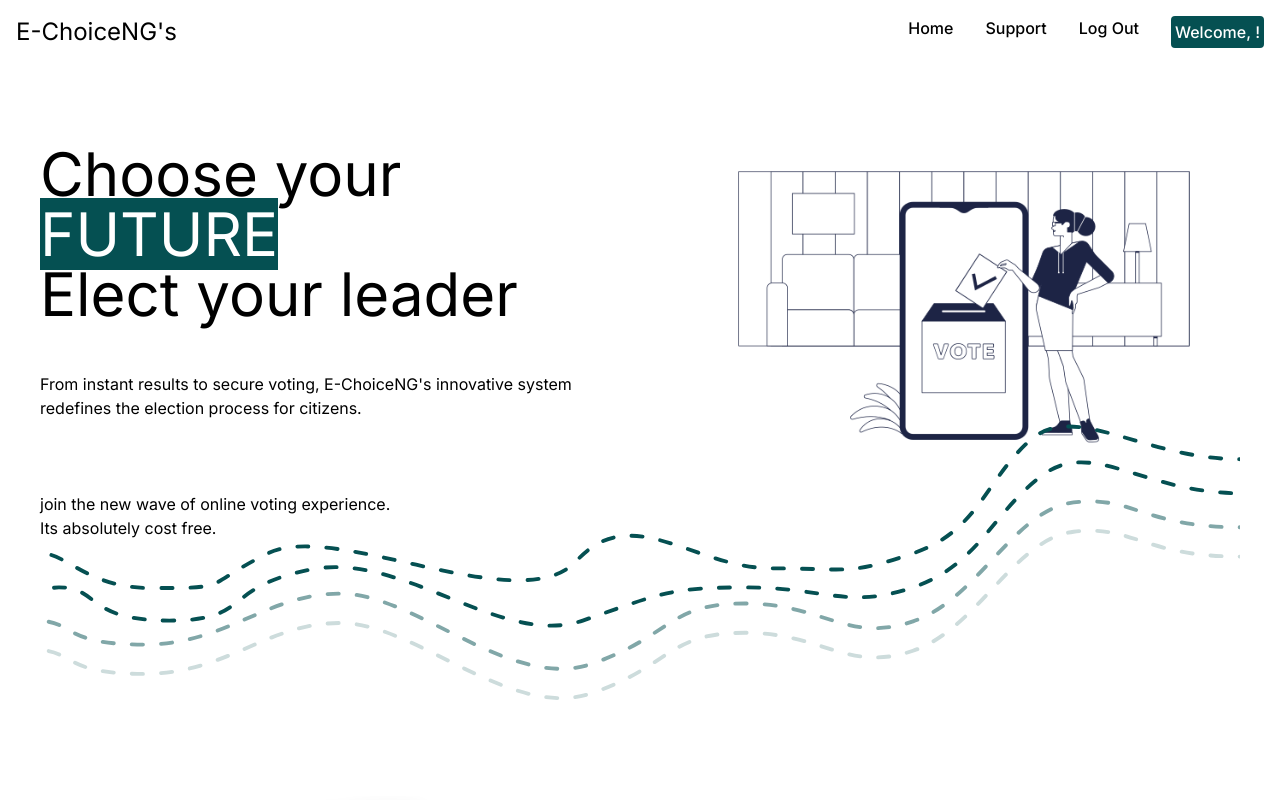
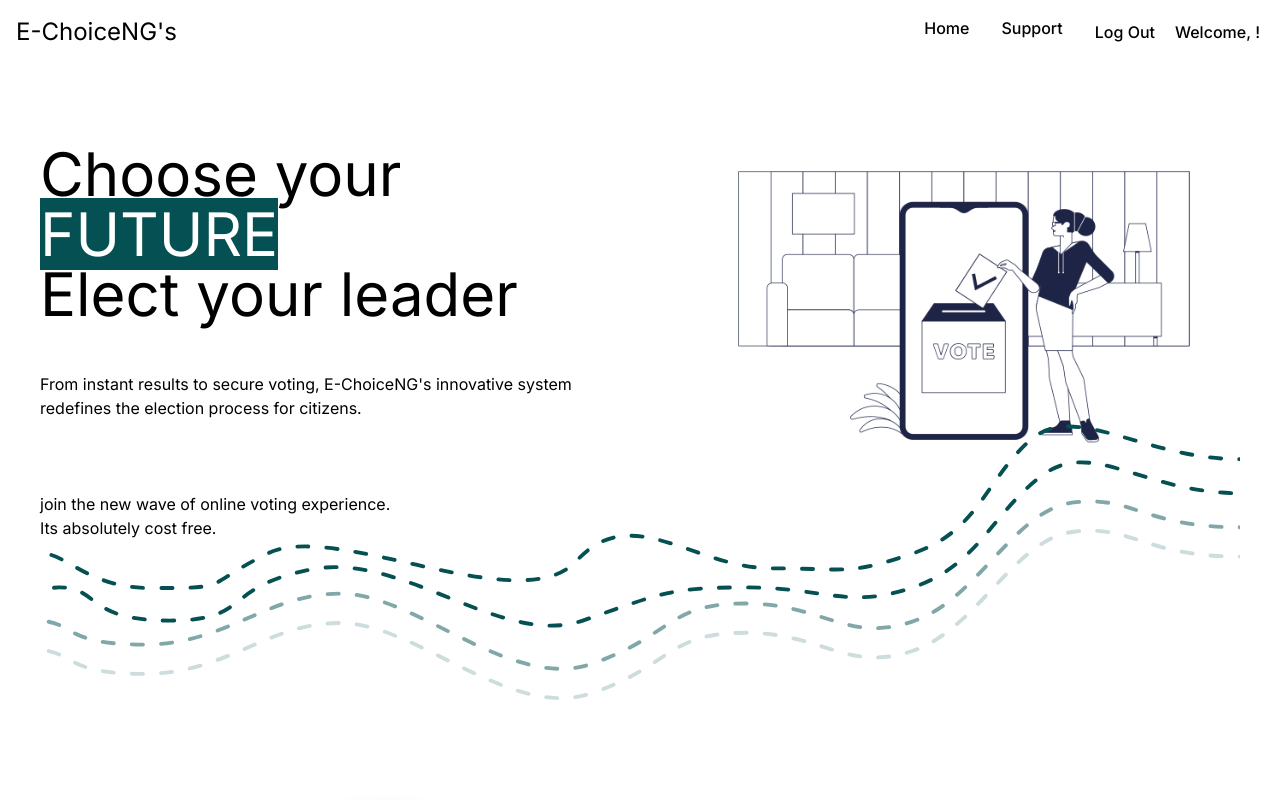
Before and after one commit to just-jinad/E-voting-system, a Next.js app: page /homepage in a window 1280 px wide. Shown: the top 800 px of the page. Built offline with nearby package versions, Linux system fonts and the light colour scheme; sample sign-in values are in the browser's storage.

Commit message:
Awaiting backend images for the display of parties

```diff
--- a/src/app/components/homepage/Navbar.jsx
+++ b/src/app/components/homepage/Navbar.jsx
@@ -4,11 +4,25 @@ import React, { useState } from "react";
 
 const Navbar = () => {
   const [isMenuOpen, setIsMenuOpen] = useState(false);
+  const [loading, setLoading] = useState(false);
+  const isLoggedIn = !!localStorage.getItem("userToken");
 
   const handleToggleMenu = () => {
     setIsMenuOpen(!isMenuOpen);
   };
 
+  const handleLogout = async () => {
+    setLoading(true);
+    try {
+      localStorage.removeItem("userToken");
+      localStorage.removeItem("userDetails");
+      window.location.href = "/";
+    } catch (error) {
+      console.error(error);
+    } finally {
+      setLoading(false);
+    }
+  };
   return (
     <nav className="bg-white border-gray-200">
       <div className="max-w-screen-xl flex flex-wrap items-center justify-between mx-auto p-4">
@@ -64,26 +78,22 @@ const Navbar = () => {
               </Link>
             </li>
             <li>
+              {isLoggedIn ? (
+                <div className="flex items-center">
                   <a
                     href="/"
                     className="block py-2 px-3 rounded hover:bg-gray-100 md:hover:bg-transparent md:border-0 md:hover:text-blue-700 md:p-0"
-                onClick={(e) => {
-                  e.preventDefault();
-                  localStorage.removeItem("userToken");
-                  window.location.href = "/";
-                }}
+                    onClick={handleLogout}
                   >
-                Log Out
+                    {loading ? "Logging out..." : "Log Out"}
                   </a>
-            </li>
-            <li>
-              {localStorage.getItem("userDetails") ? (
-                <p className="block py-2 px-3 rounded md:p-1 text-white bg-[#055052] focus:ring-4 focus:outline-none focus:ring-blue-300 font-medium">
+                  <p className="block ms-4 py-2 px-3 rounded md:p-1 text-dark-500 focus:ring-4 focus:outline-none focus:ring-blue-300 font-medium">
                     Welcome,{" "}
                     {JSON.parse(localStorage.getItem("userDetails")).fullName}!
                   </p>
+                </div>
               ) : (
-                <Link href="/registration">
+                <Link href="/login">
                   <p className="block py-2 px-3 rounded md:p-1 text-white bg-[#055052] focus:ring-4 focus:outline-none focus:ring-blue-300 font-medium">
                     Log In
                   </p>
```
Lines whose indentation alone changed are shown as unchanged.
